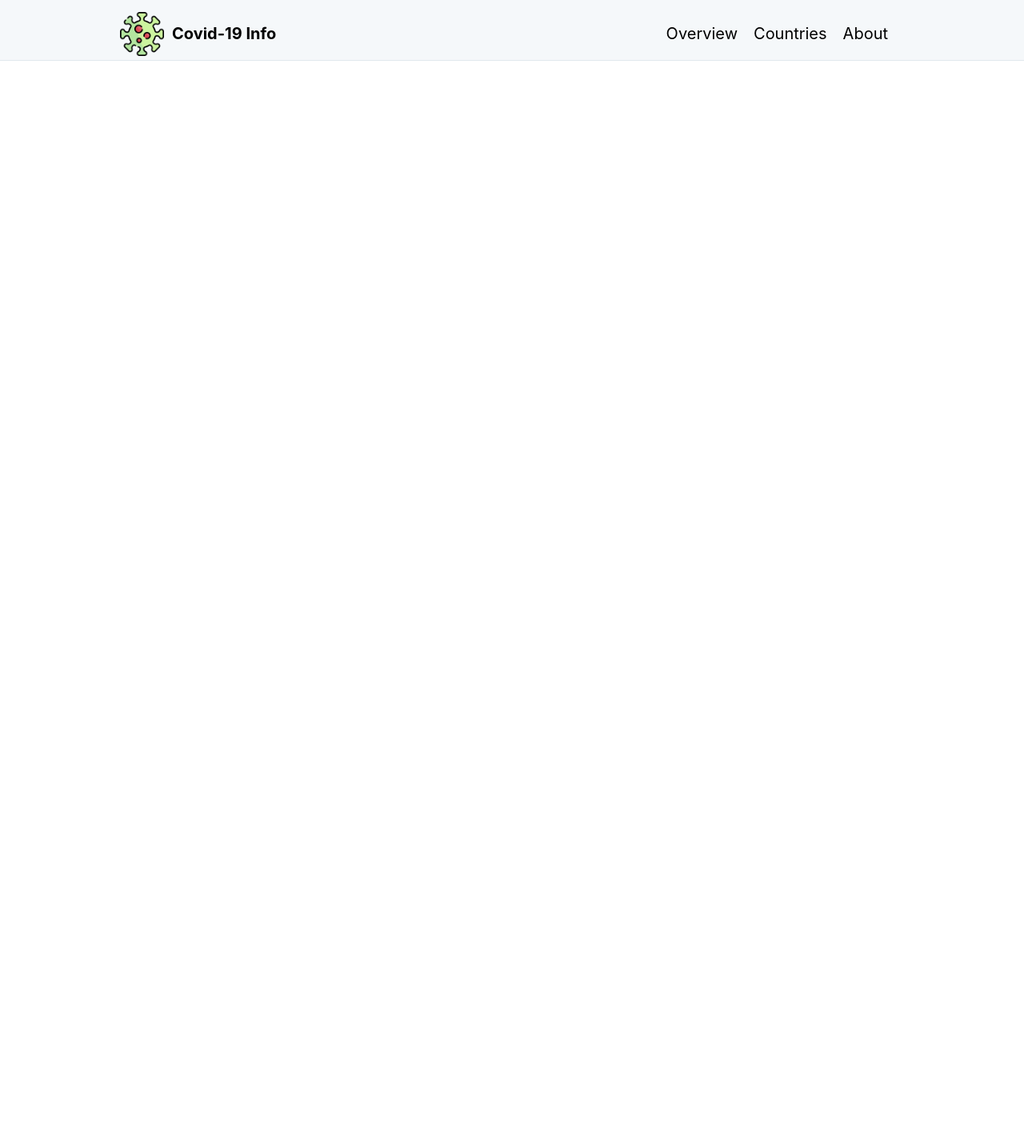
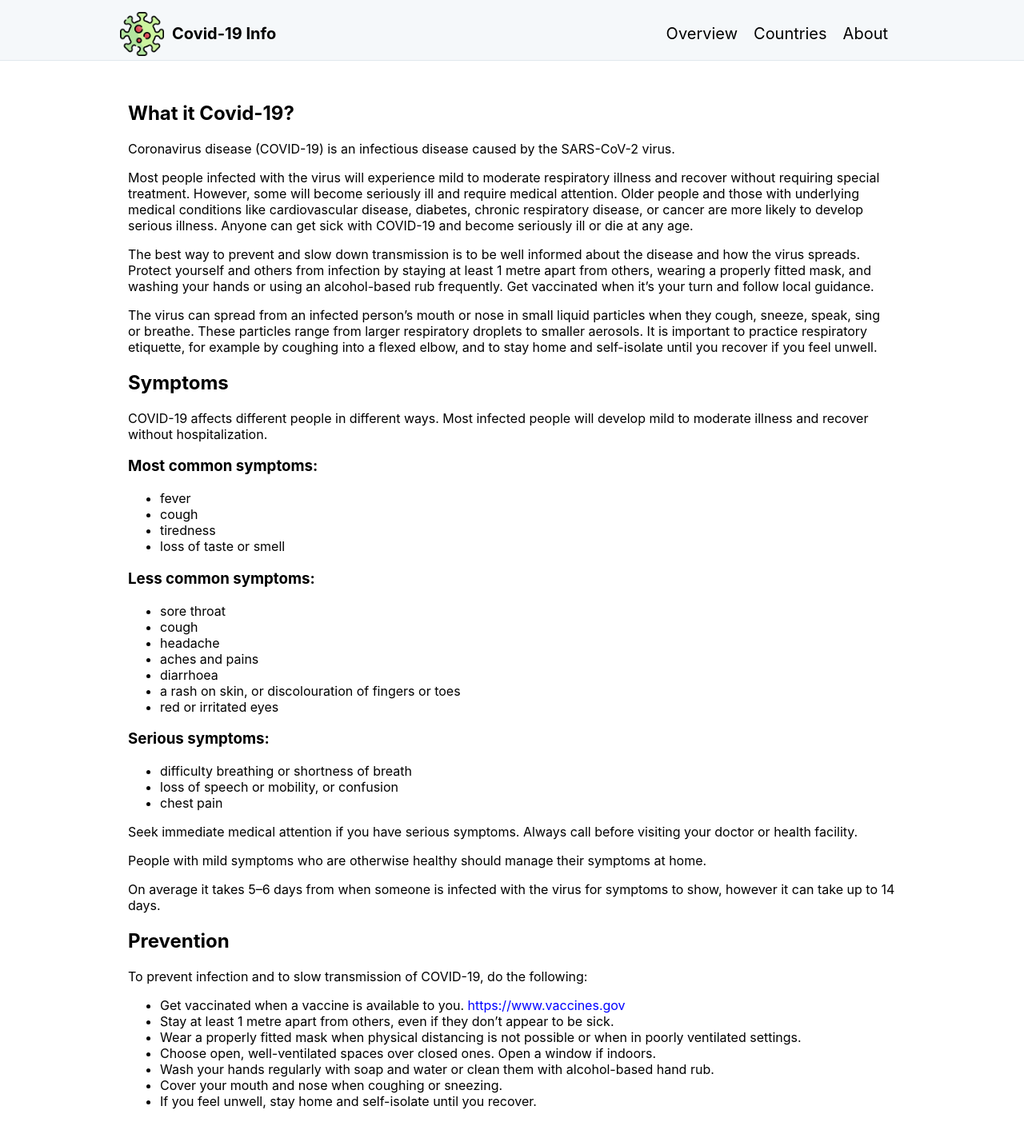
Before and after one commit to Nawang17/covid-19-info, a Next.js app: page /About in a window 1280 px wide. Shown: the whole page at 80% size. Before the commit the page ends 800 px from the top, so only its background shows below. Built offline with nearby package versions, Linux system fonts and the light colour scheme.

Commit message:
added about page

```diff
--- a/pages/About.js
+++ b/pages/About.js
@@ -1,7 +1,134 @@
 import React from "react";
+import Head from "next/head";
+import Link from "next/link";
+const About = () => {
+  return (
+    <>
+      <Head>
+        <title>About Covid-19</title>
+        <meta name="description" content="About Covid-19" />
+        <link rel="icon" href="/favicon.ico" />
+      </Head>
+      <main style={{ margin: "87px auto 0px auto", maxWidth: "1000px" }}>
+        <section style={{ padding: "20px" }}>
+          <h2> What it Covid-19?</h2>
+          <p>
+            Coronavirus disease (COVID-19) is an infectious disease caused by
+            the SARS-CoV-2 virus.
+          </p>
+          <p>
+            Most people infected with the virus will experience mild to moderate
+            respiratory illness and recover without requiring special treatment.
+            However, some will become seriously ill and require medical
+            attention. Older people and those with underlying medical conditions
+            like cardiovascular disease, diabetes, chronic respiratory disease,
+            or cancer are more likely to develop serious illness. Anyone can get
+            sick with COVID-19 and become seriously ill or die at any age.
+          </p>
+          <p>
+            The best way to prevent and slow down transmission is to be well
+            informed about the disease and how the virus spreads. Protect
+            yourself and others from infection by staying at least 1 metre apart
+            from others, wearing a properly fitted mask, and washing your hands
+            or using an alcohol-based rub frequently. Get vaccinated when it’s
+            your turn and follow local guidance.
+          </p>
+          <p>
+            The virus can spread from an infected person’s mouth or nose in
+            small liquid particles when they cough, sneeze, speak, sing or
+            breathe. These particles range from larger respiratory droplets to
+            smaller aerosols. It is important to practice respiratory etiquette,
+            for example by coughing into a flexed elbow, and to stay home and
+            self-isolate until you recover if you feel unwell.
+          </p>
+          <h2>Symptoms</h2>
+          <p>
+            COVID-19 affects different people in different ways. Most infected
+            people will develop mild to moderate illness and recover without
+            hospitalization.
+          </p>
+          <h3>Most common symptoms:</h3>
+          <ul>
+            <li>fever</li>
+            <li>cough</li>
+            <li>tiredness</li>
+            <li>loss of taste or smell</li>
+          </ul>
+          <h3>Less common symptoms:</h3>
+          <ul>
+            <li>sore throat</li>
+            <li>cough</li>
+            <li>headache</li>
+            <li>aches and pains</li>
+            <li>diarrhoea</li>
 
-const About = () => {
-  return <div>About</div>;
+            <li>a rash on skin, or discolouration of fingers or toes</li>
+
+            <li>red or irritated eyes</li>
+          </ul>
+          <h3>Serious symptoms:</h3>
+          <ul>
+            <li>difficulty breathing or shortness of breath</li>
+            <li>loss of speech or mobility, or confusion</li>
+            <li>chest pain</li>
+          </ul>
+          <p>
+            Seek immediate medical attention if you have serious symptoms.
+            Always call before visiting your doctor or health facility.
+          </p>
+          <p>
+            People with mild symptoms who are otherwise healthy should manage
+            their symptoms at home.
+          </p>
+          <p>
+            On average it takes 5–6 days from when someone is infected with the
+            virus for symptoms to show, however it can take up to 14 days.
+          </p>
+          <h2>Prevention</h2>
+          <p>
+            To prevent infection and to slow transmission of COVID-19, do the
+            following:
+          </p>
+          <ul>
+            <li>
+              Get vaccinated when a vaccine is available to you.
+              <Link href="https://www.vaccines.gov/" passHref>
+                <span
+                  style={{
+                    color: "blue",
+                    cursor: "pointer",
+                  }}
+                >
+                  {" "}
+                  https://www.vaccines.gov{" "}
+                </span>
+              </Link>
+            </li>
+            <li>
+              Stay at least 1 metre apart from others, even if they don’t appear
+              to be sick.
+            </li>
+            <li>
+              Wear a properly fitted mask when physical distancing is not
+              possible or when in poorly ventilated settings.
+            </li>
+            <li>
+              Choose open, well-ventilated spaces over closed ones. Open a
+              window if indoors.
+            </li>
+            <li>
+              Wash your hands regularly with soap and water or clean them with
+              alcohol-based hand rub.
+            </li>
+            <li>Cover your mouth and nose when coughing or sneezing.</li>
+            <li>
+              If you feel unwell, stay home and self-isolate until you recover.
+            </li>
+          </ul>
+        </section>
+      </main>
+    </>
+  );
 };
 
 export default About;
--- a/pages/Countries.js
+++ b/pages/Countries.js
@@ -1,7 +1,6 @@
 /* eslint-disable @next/next/no-img-element */
 import { useState } from "react";
 import Head from "next/head";
-
 import Table from "@mui/material/Table";
 import TableBody from "@mui/material/TableBody";
 import TableCell from "@mui/material/TableCell";
--- a/pages/index.js
+++ b/pages/index.js
@@ -1,6 +1,7 @@
 import Head from "next/head";
 import styles from "../styles/Home.module.css";
 import moment from "moment";
+import Countries from "./Countries";
 export default function Home({ posts, lastupdated }) {
   return (
     <>
```
